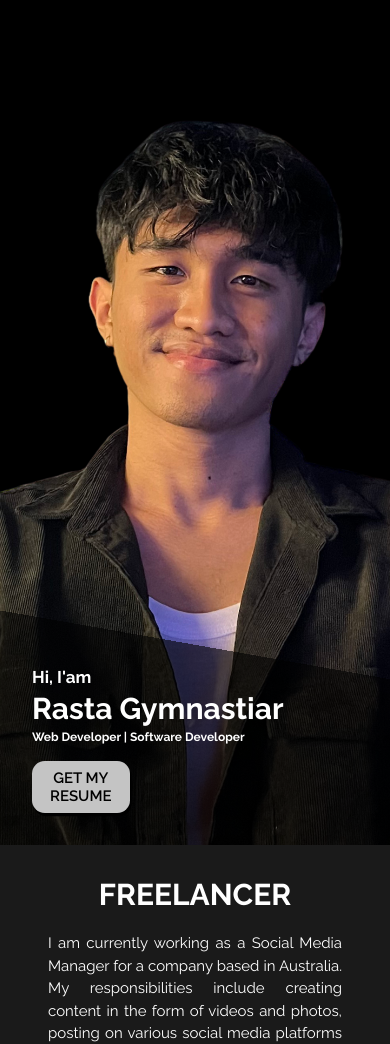
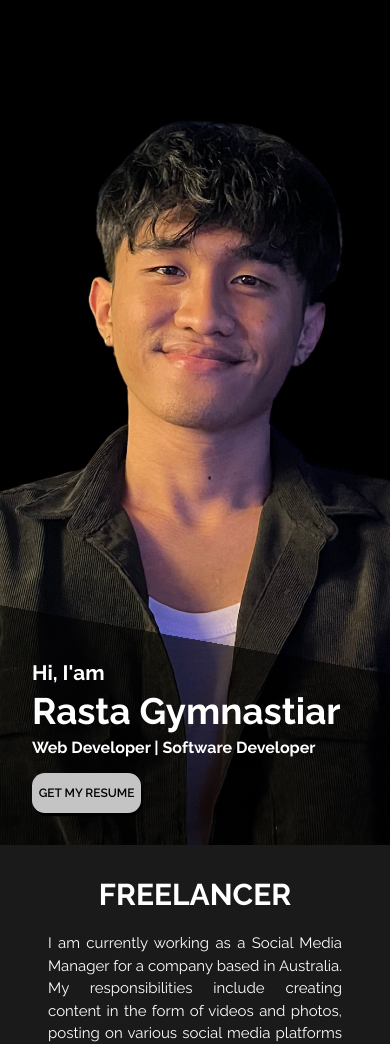
Before and after one commit to rastagymnastiar27/simple-portofolio-website, a plain HTML site: page index.html in a window 390 px wide. Shown: the part 63-1107 px from the top of the page. Drawn offline with Linux system fonts and the light colour scheme.

Commit message:
fix some layout

```diff
--- a/styles.css
+++ b/styles.css
@@ -16,10 +16,12 @@
 
     --font-size-xxl: 5rem;     /* 80px */
     --font-size-xl: 2.5rem;    /* 40px */
+    --font-size-l: 2.3rem;    /* 40px */
     --font-size-lg: 1.875rem;  /* 30px */
     --font-size-md: 1.5625rem; /* 25px */
     --font-size-sm: 1.0625rem; /* 17px */
     --font-size-s: 1.3rem;
+    --font-size-ss: 1rem;
     --font-size-xs: 0.9375rem; /* 15px */
     --font-size-xxs: 0.75rem;
 }
@@ -662,28 +664,28 @@ body {
     .left-section h1 {
         color: var(--paragraph-color); /* Ensure text is visible */
         margin: 0.5vh 0;
-        font-size: var(--font-size-lg);
+        font-size: var(--font-size-l);
     }
 
     .left-section h2 {
         color: var(--paragraph-color); /* Ensure text is visible */
         margin-top: 4vh;
-        font-size: var(--font-size-sm);
+        font-size: var(--font-size-s);
     }
 
     .left-section h3 {
         color: var(--paragraph-color); /* Ensure text is visible */
         margin: 0;
         margin-bottom: 2vh;
-        font-size: var(--font-size-xxs);
+        font-size: var(--font-size-ss);
     }
 
     .left-section button {
         color: var(--bg-color);
         bottom: 0;
-        width: 25vw;
-        padding: 0.5rem 0;
-        font-size: var(--font-size-xs);
+        width: 28vw;
+        padding: 0.8rem 0;
+        font-size: var(--font-size-xxs);
         margin: 0;
     }
 
@@ -732,10 +734,12 @@ body {
         margin: 0;
     }
     .task-section div h3{
+        font-size: var(--font-size-s);
         padding-left: 0;
     }
 
     .task-section div p{
+        font-size: var(--font-size-xs);
         padding-left: 0;
         text-align: justify;
     }
@@ -800,6 +804,7 @@ body {
     }
 
     .social-media ul {
+        margin: 3rem 0;
         gap: 10vw;
     }
 }
@@ -919,9 +924,9 @@ body {
     .left-section button {
         color: var(--bg-color);
         bottom: 0;
-        width: 25vw;
+        width: 20vw;
         padding: 1.5rem 0;
-        font-size: var(--font-size-s);
+        font-size: var(--font-size-xs);
         margin: 0;
     }
 
```
